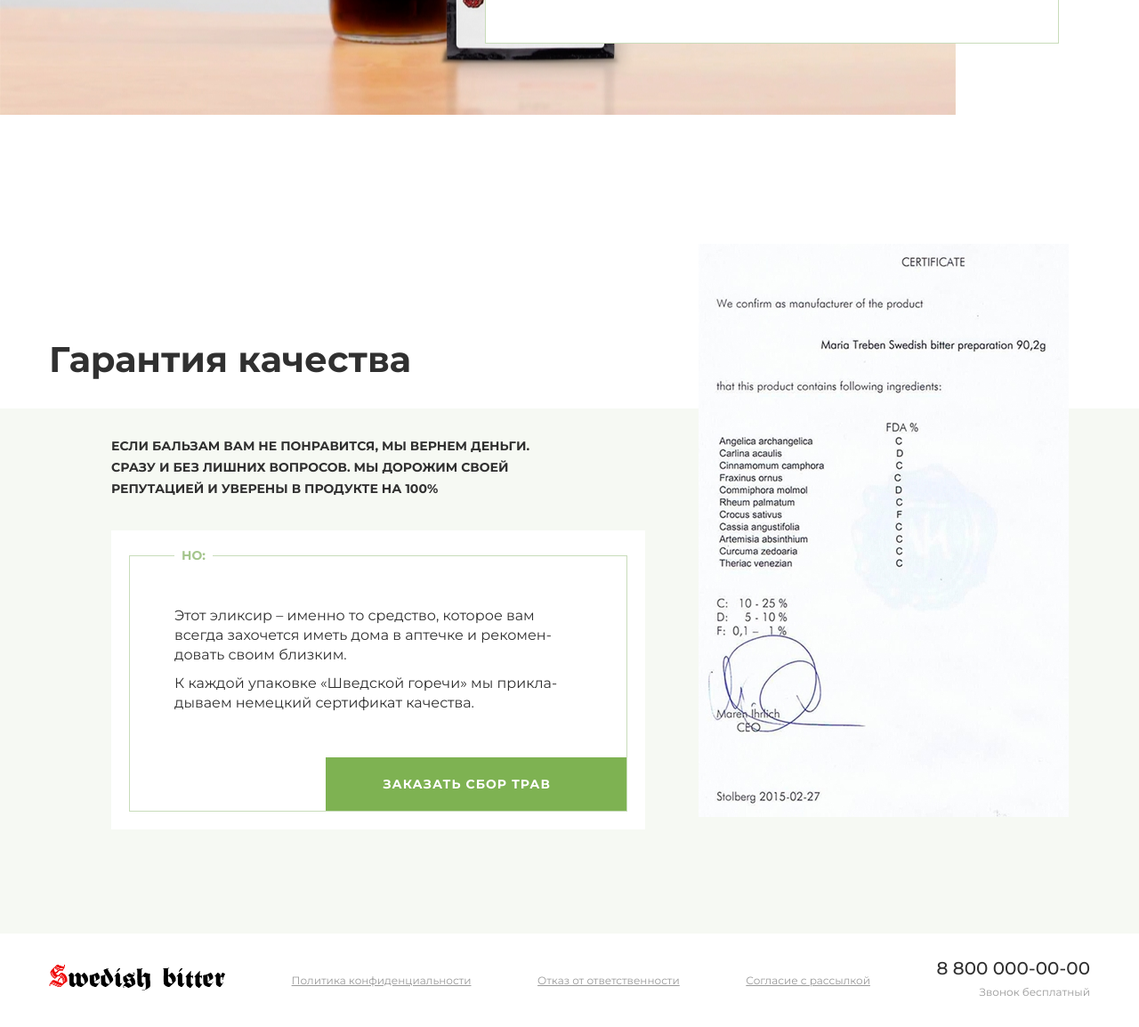
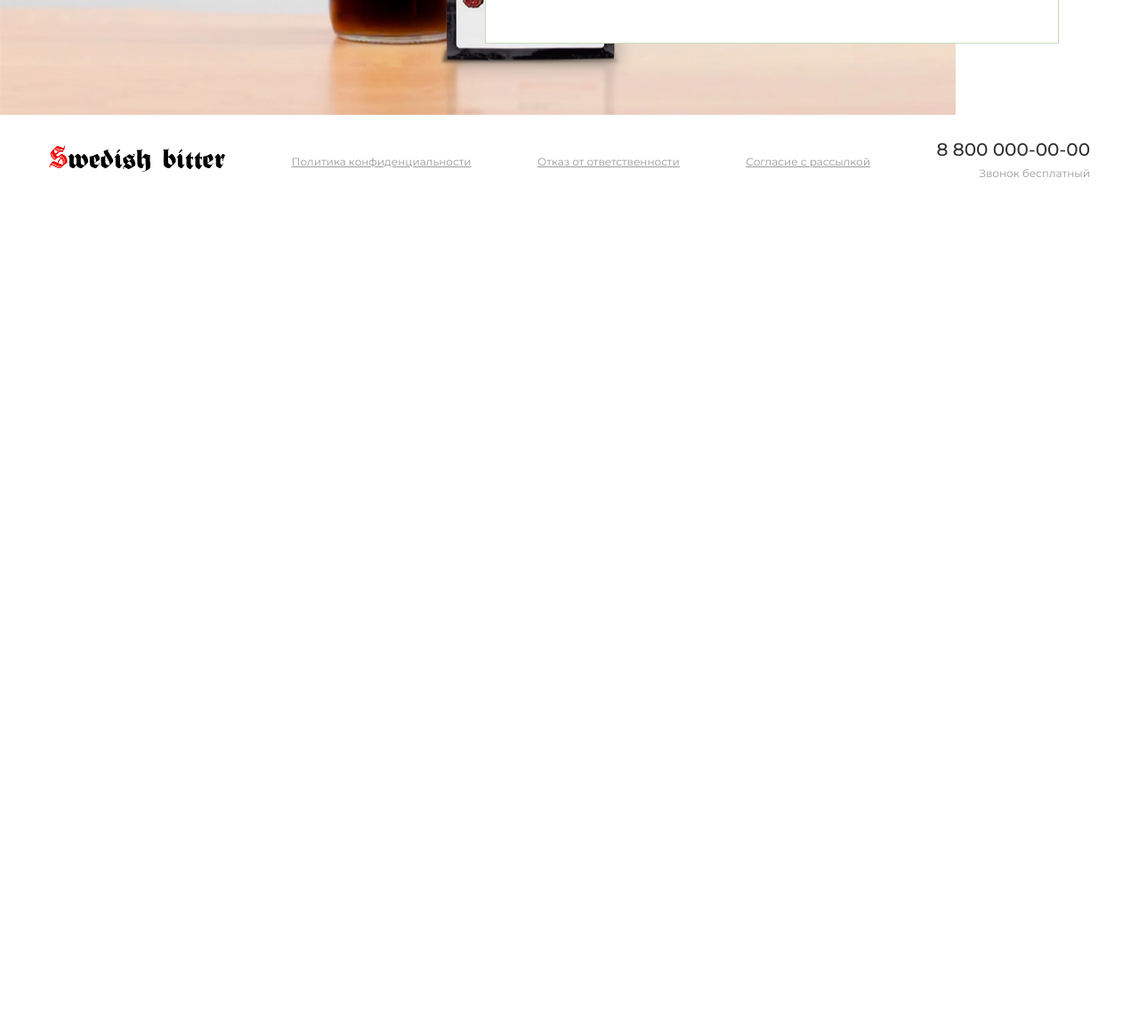
Before and after one commit to loca4311/alokatyr, a plain HTML site: page swedishb/index.html in a window 1280 px wide. Shown: the part 8736-9890 px from the top of the page at 89% size. After the commit the page ends 8970 px from the top, so only its background shows below. Drawn offline with nearby package versions, Linux system fonts and the light colour scheme; files whose address does not match are found by name.

Commit message:
fildset rework

```diff
--- a/swedishb/css/media.css
+++ b/swedishb/css/media.css
@@ -21,6 +21,9 @@
 }
 
 @media (max-width: 1230px) {
+    .cerificate__content {
+        padding-left: 0;
+    }
 
     .reviews-text:nth-child(even) {
         display: none;
@@ -149,10 +152,6 @@
 }
 
 @media (max-width: 1140px){
-
-
-
-
     .advantages__inner {
         flex-wrap: wrap;
     }
@@ -166,10 +165,7 @@
 
 @media (max-width: 1040px){
 
-    .certificate__content {
-        min-width: 0;
-        padding-left: 0px;
-    }
+
     .top__inner-img {
         margin-left: 0;
     }
--- a/swedishb/css/style.css
+++ b/swedishb/css/style.css
@@ -585,7 +585,7 @@ body {
 .composition__link-btn,
 .reviews__link-popup,
 .build__link,
-.certificate__link,
+.cerificate__link,
 .mobile__link-btn {
     padding: 22px 85px 22px 26px;
     outline: none;
@@ -603,7 +603,7 @@ body {
 .popularity__box-link::after,
 .reviews__link-popup::after,
 .build__link::after,
-.certificate__link::after,
+.cerificate__link::after,
 .mobile__link-btn::after {
     content: '';
     background-image: url("../images/arrow.png");
@@ -1136,7 +1136,7 @@ body {
     overflow: visible;
 }
 
-.certificate__title {
+.cerificate__title {
     font-size: 40px;
     line-height: 50px;
     margin-bottom: 30px;
@@ -1153,8 +1153,8 @@ body {
     height: 560px;
 }
 
-.certificate__content {
-    max-width: 670px;
+.cerificate__content {
+    min-width: 670px;
     margin-right: 60px;
     padding-left: 70px;
 }
@@ -1200,12 +1200,12 @@ body {
     min-width: 370px;
 }
 
-.certificate__link {
+.cerificate__link {
     right: 0;
     bottom: 0;
     padding: 18px 85px 18px 64px;
 }
 
-.certificate__link::after {
+.cerificate__link::after {
     top: 27px;
 }
--- a/swedishb/index.html
+++ b/swedishb/index.html
@@ -6,8 +6,8 @@
     <meta name="viewport" content="width=device-width, initial-scale=1.0">
     <meta http-equiv="X-UA-Compatible" content="ie=edge">
     <title>Swedish Bitter</title>
+    <link rel="stylesheet" href="css/reset.css">
     <link href="images/favicon.ico" rel="shortcut icon" type="image/x-icon" />
-    <link rel="stylesheet" href="css/reset.css">
     <link href="https://fonts.googleapis.com/css?family=Montserrat:400,500,600,700,900&display=swap" rel="stylesheet">
     <link rel="stylesheet" href="css/style.css">
     <link rel="stylesheet" href="css/media.css">
@@ -707,10 +707,10 @@
             </div>
         </div>
     </section>
-
+<!--
     <section class="certificate">
         <div class="container">
-            <div class="certificate__title">
+            <div class="cerificate__title">
                 Гарантия качества
             </div>
         </div>
@@ -718,7 +718,7 @@
             <div class="certificate__wrapper">
                 <div class="container">
                     <div class="certificate__inner">
-                        <div class="certificate__content">
+                        <div class="cerificate__content">
                             <div class="certificate__text">
                                 Если бальзам вам не понравится, мы вернем деньги.
                                 Сразу и без лишних вопросов. Мы дорожим своей
@@ -738,7 +738,7 @@
                                         К каждой упаковке «Шведской горечи» мы прикла-
                                         дываем немецкий сертификат качества.
                                     </p>
-                                    <a href="#" class="certificate__link">заказать сбор трав</a>
+                                    <a href="#" class="cerificate__link">заказать сбор трав</a>
                                 </fieldset>
                             </div>
                         </div>
@@ -750,7 +750,7 @@
             </div>
         </div>
     </section>
-
+    -->
     <footer class="footer">
         <div class="container">
             <div class="footer__inner">
```
